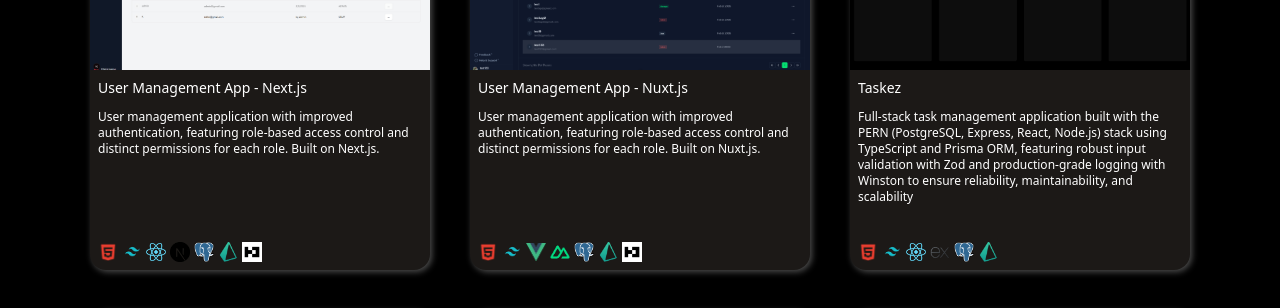
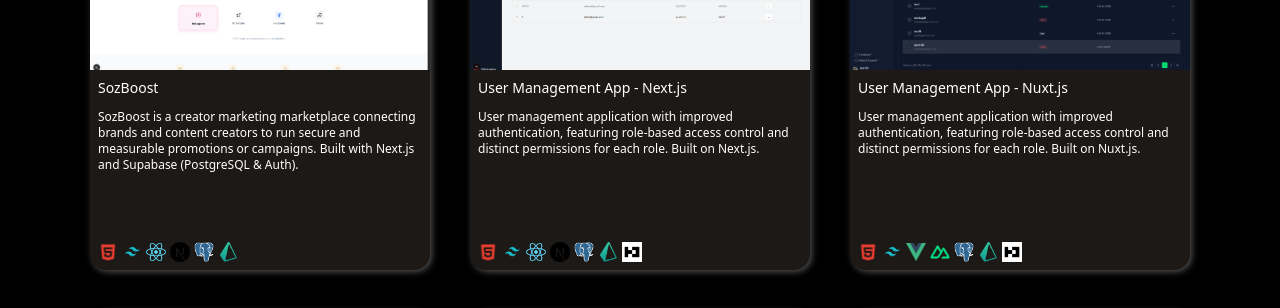
Before and after one commit to Dhorq/dhorq.me, a React (Vite) app: page /projects in a window 1280 px wide. Shown: the part 290-598 px from the top of the page. Built offline with nearby package versions, Linux system fonts and the light colour scheme.

Commit message:
feat: add new projecT

```diff
--- a/src/data/projects.js
+++ b/src/data/projects.js
@@ -39,8 +39,18 @@
 import taskez from "../assets/img/taskez.png";
 import user_management_app_next from "../assets/img/user_management_app_next.png";
 import user_management_app_nuxt from "../assets/img/user_management_app_nuxt.png";
+import sozboost from "../assets/img/sozboost.png";
 
 export const projects = [
+  {
+    title: "SozBoost",
+    tech: [html, tailwind, react, nextjs, postgresql, prisma],
+    link: "https://github.com/Dhorq/sozboost",
+    description:
+      "SozBoost is a creator marketing marketplace connecting brands and content creators to run secure and measurable promotions or campaigns. Built with Next.js and Supabase (PostgreSQL & Auth).",
+    tutorial: false,
+    image:  sozboost,
+  },
   {
     title: "User Management App - Next.js",
     tech: [html, tailwind, react, nextjs, postgresql, prisma, better_auth],
```
Also changed, not shown: src/assets/img/sozboost.png (added).
